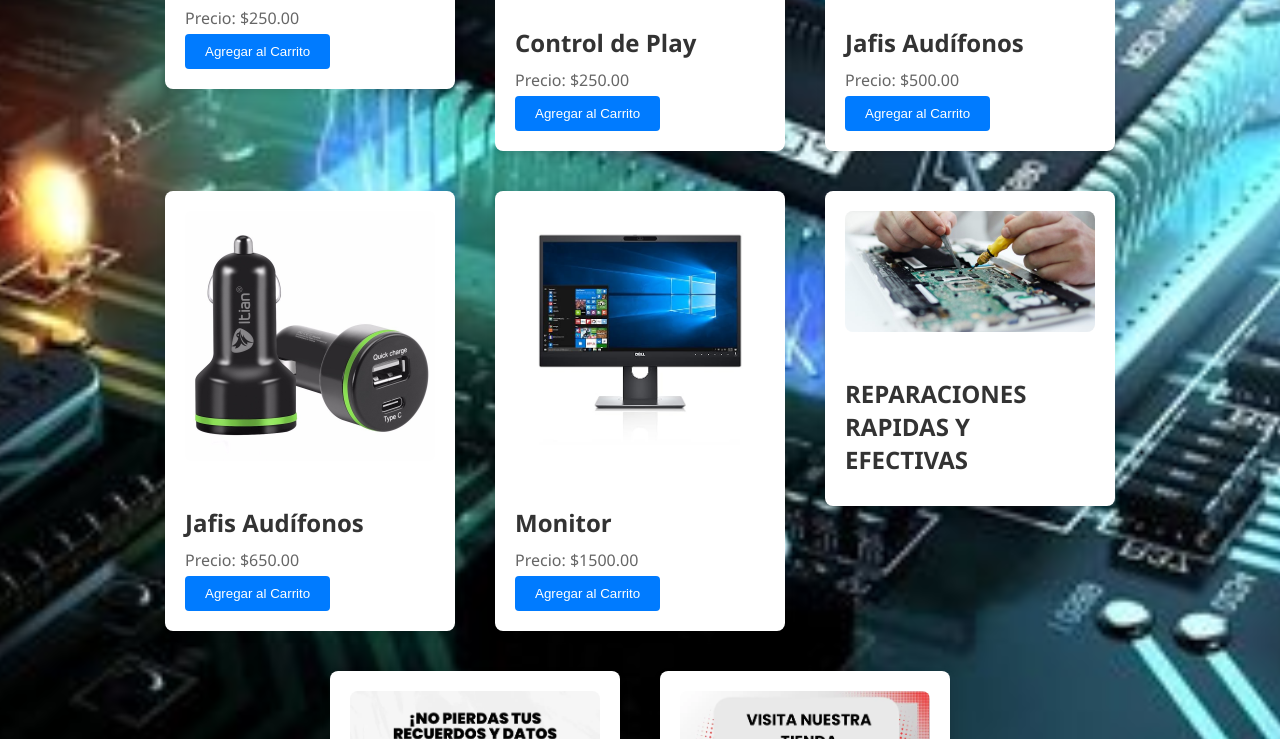
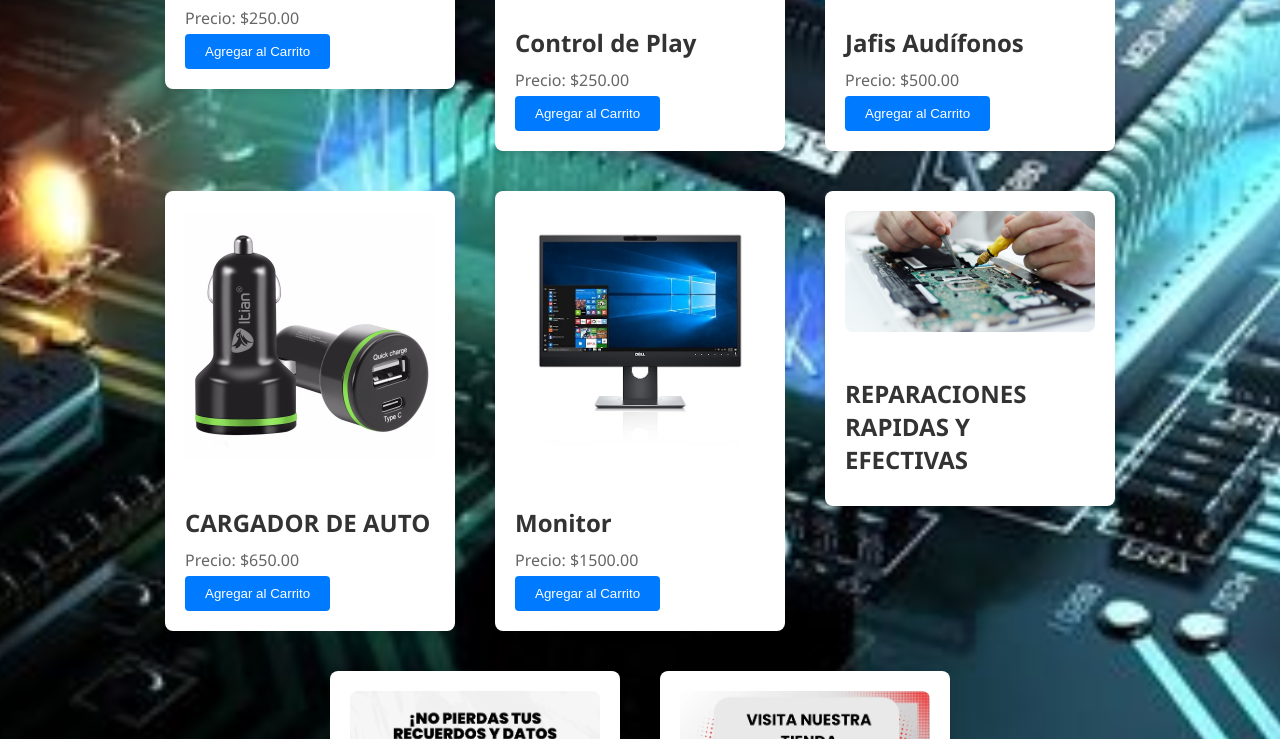
Before and after one commit to yamile-6toc-07/Yamile-6toc-7, a plain HTML site: page index.html in a window 1280 px wide. Shown: the part 599-1338 px from the top of the page. Drawn offline with Linux system fonts and the light colour scheme; files whose address does not match are found by name.

Commit message:
Update index.html

```diff
--- a/index.html
+++ b/index.html
@@ -157,8 +157,8 @@
         </div>
 
 		<div class="producto">
-            <img src="img/cargador-auto-coche-itian-de-carga-rapida-tipo-c-celulares--D_NQ_NP_768115-MLM25136403048_102016-F.JPG" alt="Jafis Audífonos">
-            <h2>Jafis Audífonos</h2>
+            <img src="img/cargador-auto-coche-itian-de-carga-rapida-tipo-c-celulares--D_NQ_NP_768115-MLM25136403048_102016-F.jpg" alt="Jafis Audífonos">
+            <h2>CARGADOR DE AUTO </h2>
             <p>Precio: $650.00</p>
             <button>Agregar al Carrito</button>
         </div>
@@ -171,7 +171,7 @@
         </div>
 
 		 <div class="producto">
-            <img src="img/cover_program-equipos-elect-02-800x387.JPG" alt="Monitor">
+            <img src="img/cover_program-equipos-elect-02-800x387.jpg" alt="Monitor">
             <h2>REPARACIONES RAPIDAS Y EFECTIVAS </h2>
 
         </div>
```
